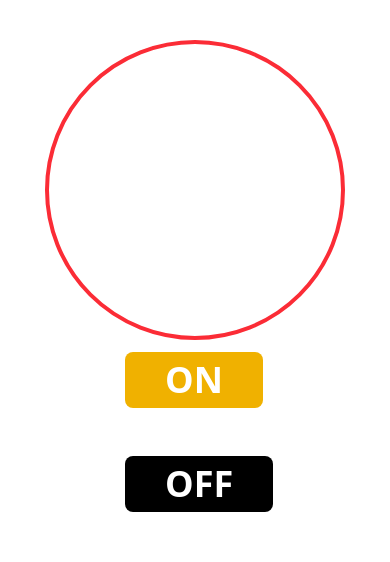
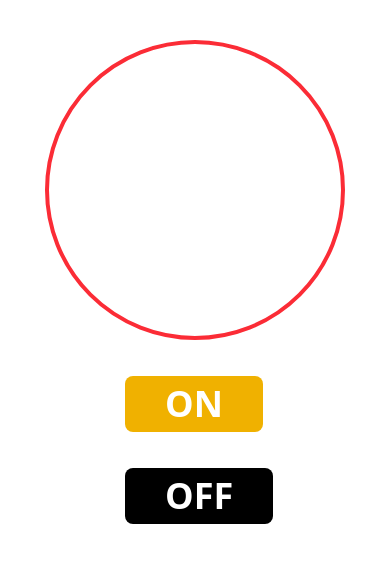
Before and after one commit to Abdihafiid5588/light, a plain HTML site: page index.html in a window 390 px wide. Drawn offline with nearby package versions, Linux system fonts and the light colour scheme.

Commit message:
made some changes

```diff
--- a/index.html
+++ b/index.html
@@ -10,10 +10,10 @@
     <div class="flex justify-center mt-10">
         <div>
             <div id="light" class="sm:w-[400px] sm:h-[400px] h-[300px] w-[300px] border-4 border-red-500 rounded-full"></div>
-            <div class="sm:block it">
-                <button id="btnOn" class="bg-yellow-500 px-10 py-2 text-4xl font-bold text-white rounded-lg sm:ml-6 m-3 ml-20">ON</button>
+            <div class="sm:block mt-6">
+                <button id="btnOn" class="bg-yellow-500 px-10 py-2 text-4xl font-bold text-white rounded-lg sm:ml-6 mt-3 m-3 ml-20">ON</button>
                 <div class="sm:hidden block"><br></div>
-                <button id="btnOff" class="bg-black px-10 py-2 text-4xl font-bold text-white rounded-lg m-3 sm:ml-6 ml-20">OFF</button>
+                <button id="btnOff" class="bg-black px-10 py-2 text-4xl font-bold text-white rounded-lg sm:m-3 mt-0 sm:ml-6 ml-20">OFF</button>
             </div>
         </div>
     </div>
```
